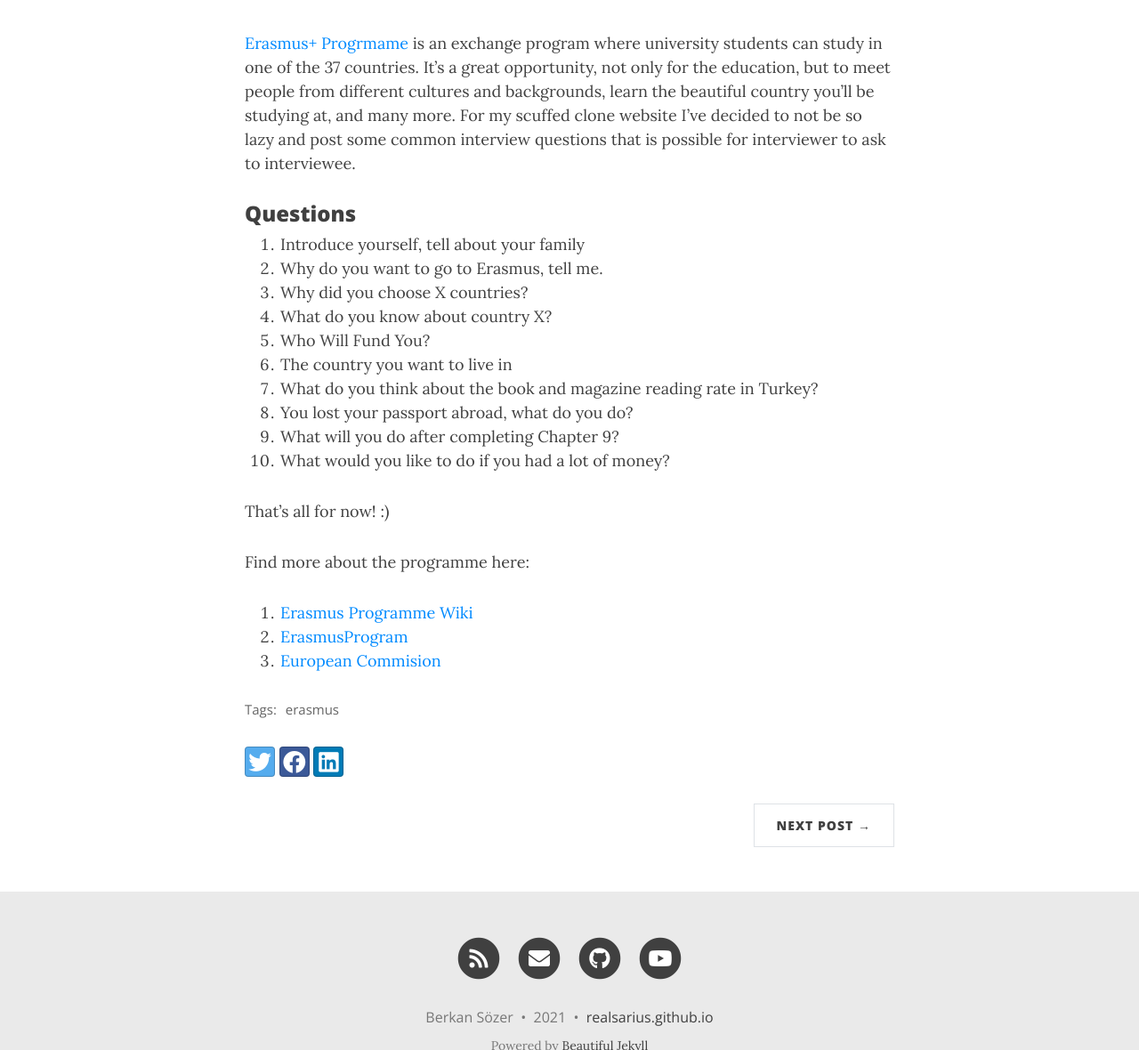
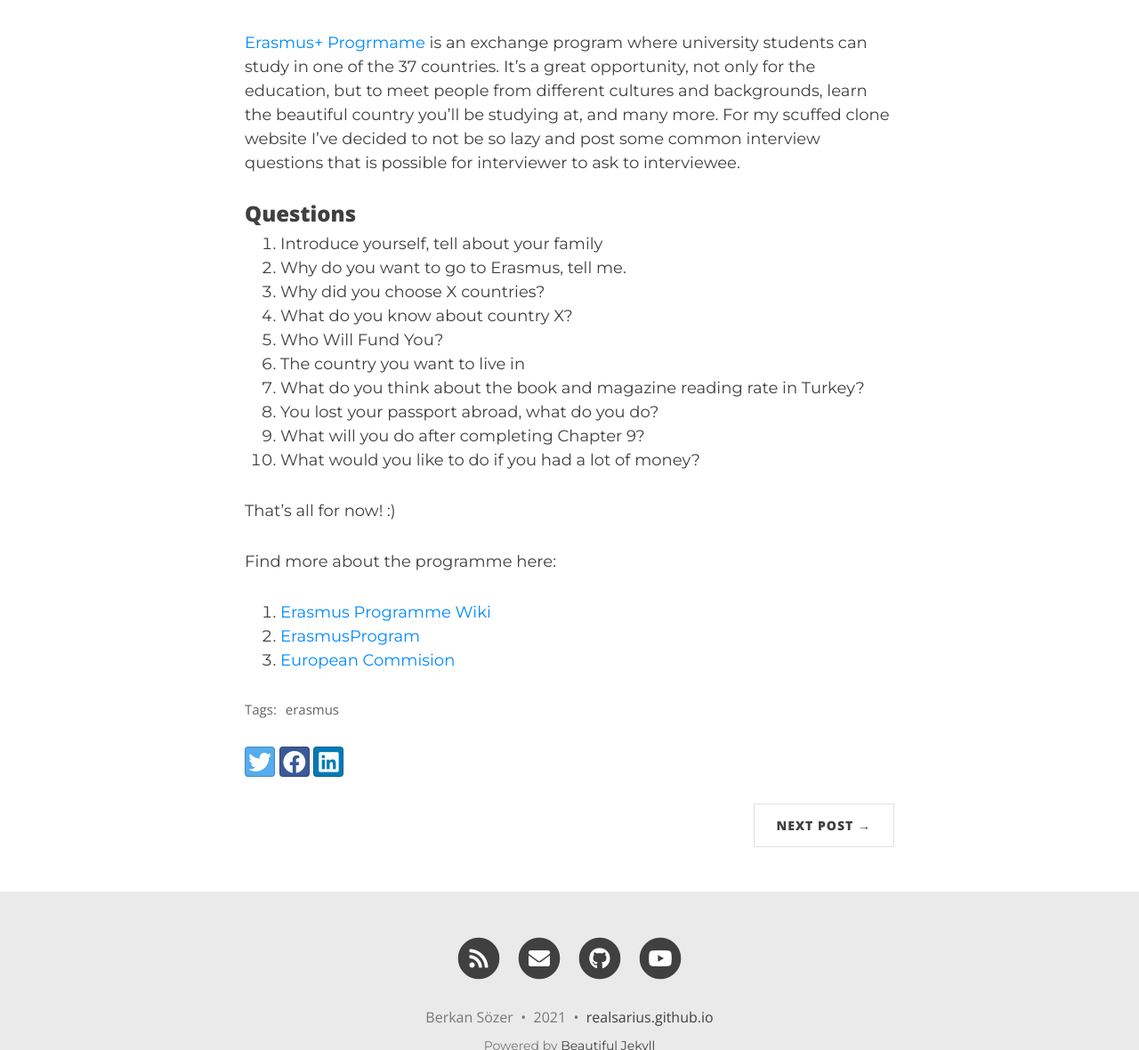
Before and after one commit to realsarius/oldsite, a Jekyll site: the page built from _posts/2021-03-29-erasmus-interview.md, in a window 1280 px wide and 1400 px high, scrolled down 378 px. Shown: the part 220-1400 px from the top of the window at 89% size. Built offline with Jekyll 4.4.1, drawn with Linux system fonts in a browser that asks for light colours; nearby versions of some CDN libraries.

Commit message:
changed font family to montserrat

```diff
--- a/assets/css/beautifuljekyll.css
+++ b/assets/css/beautifuljekyll.css
@@ -3,15 +3,18 @@
 ---
 
 @import url("pygment_highlights.css");
+@import url('https://fonts.googleapis.com/css2?family=Montserrat&display=swap');
+
 
 /* --- General --- */
 
 html {
   font-size: 100%
+
 }
 
 body {
-  font-family: 'Lora', 'Times New Roman', serif;
+    font-family: 'Montserrat', sans-serif;
   font-size: 1.125rem;
   color: {{ site.text-col | default: "#404040" }};
   position: relative;
```
